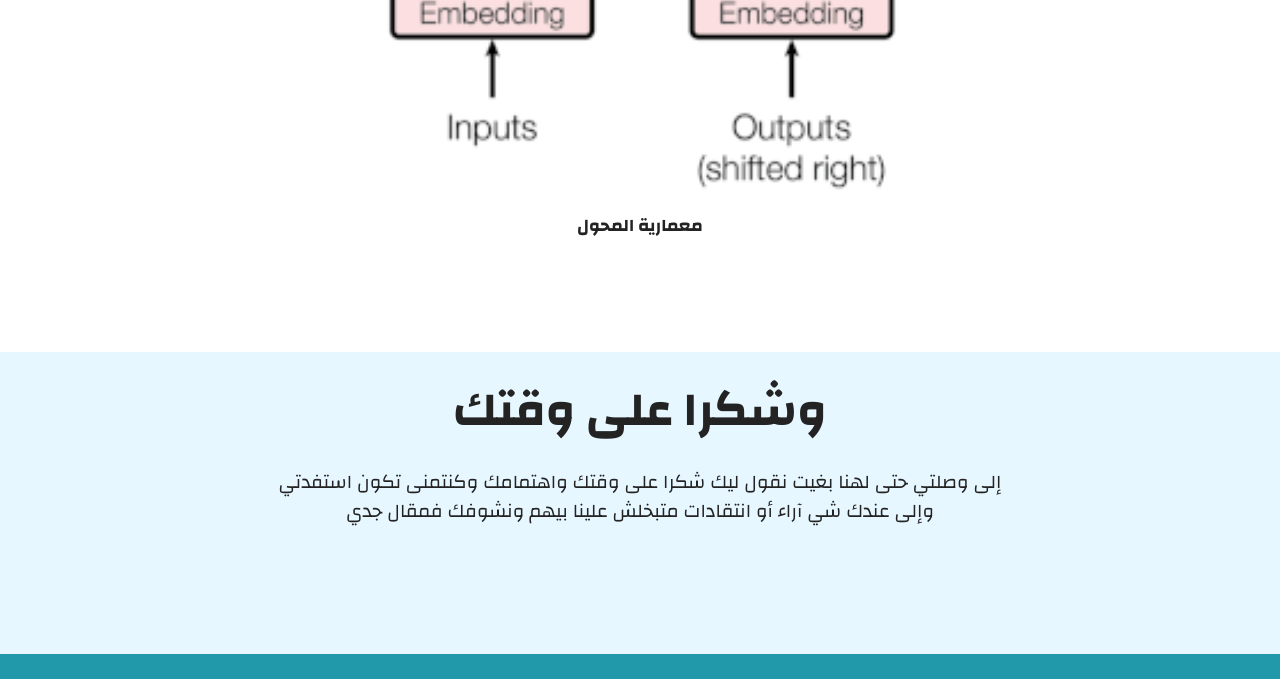
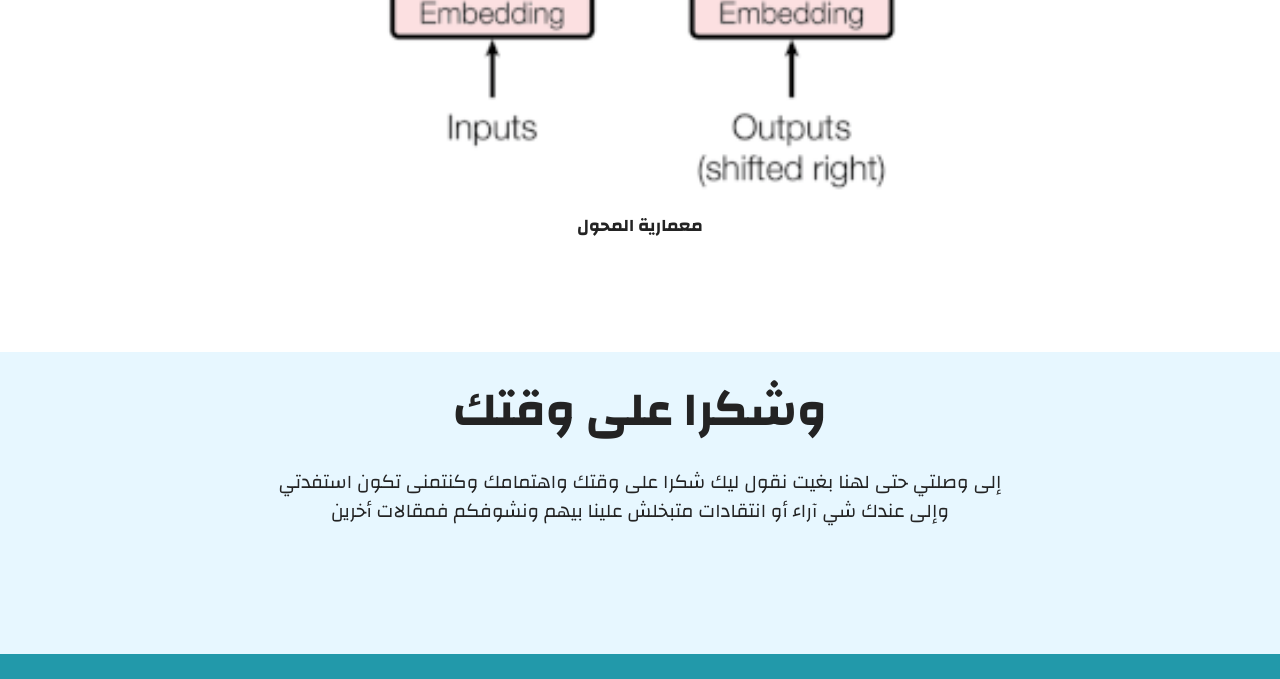
Before and after one commit to mechafiki/dsbdarija, a plain HTML site: page transformers.html in a window 1280 px wide. Shown: the part 6037-6716 px from the top of the page. Drawn offline with Linux system fonts and the light colour scheme.

Commit message:
Update transformers.html

```diff
--- a/transformers.html
+++ b/transformers.html
@@ -144,7 +144,7 @@
             <div class="row justify-content-center">
                 <div class="title col-12 col-md-9">
                     <h3 class="mbr-section-title mbr-fonts-style align-center mb-4 display-2"><strong>وشكرا على وقتك</strong></h3>
-                    <h4 class="mbr-section-subtitle align-center mbr-fonts-style mb-4 display-7">إلى وصلتي حتى لهنا بغيت نقول ليك شكرا على وقتك واهتمامك وكنتمنى تكون استفدتي<br>وإلى عندك شي آراء أو انتقادات متبخلش علينا بيهم ونشوفك فمقال جدي<br></h4>
+                    <h4 class="mbr-section-subtitle align-center mbr-fonts-style mb-4 display-7">إلى وصلتي حتى لهنا بغيت نقول ليك شكرا على وقتك واهتمامك وكنتمنى تكون استفدتي<br>وإلى عندك شي آراء أو انتقادات متبخلش علينا بيهم ونشوفكم فمقالات أخرين<br></h4>
                 </div>
             </div>
         </div>
```
